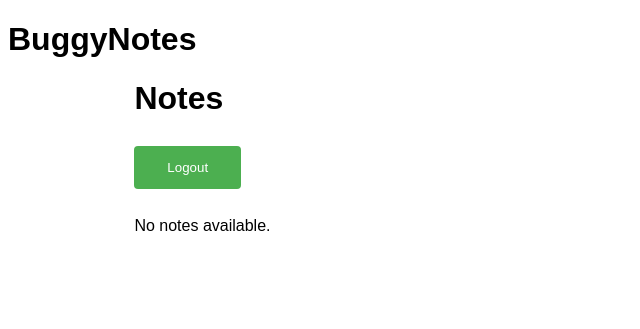
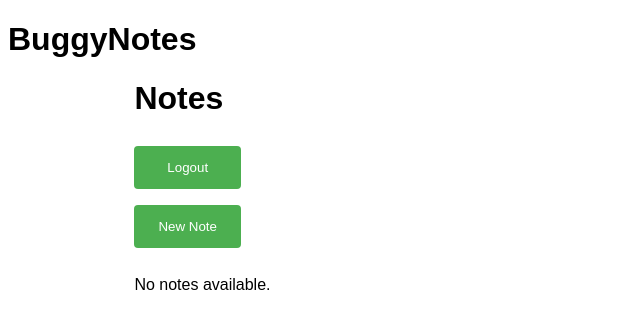
Before and after one commit to Roar1ngDuck/buggynotes, a Django app: page / in a window 1280 px wide. Shown: the top 329 px of the page, without its empty margins (0-640 px from the left). Run offline with Django 4.2, Linux system fonts and the light colour scheme; the visitor is signed in with stand-in values (Sample User, id 1); data that the repository does not hold is empty.

Commit message:
Add note creation

```diff
--- a/notes/templates/notes/index.html
+++ b/notes/templates/notes/index.html
@@ -20,6 +20,12 @@
         <button type="submit">Logout</button>
     </form>
 
+    <!-- New Note Button -->
+    <form action="{% url 'create_note' %}" method="post">
+        {% csrf_token %}
+        <button type="submit">New Note</button>
+    </form>
+
     <!-- List all notes -->
     <div class="note-list">
         {% for note in notes %}
--- a/notes/urls.py
+++ b/notes/urls.py
@@ -8,5 +8,6 @@ urlpatterns = [
     path("login", LoginView.as_view(), name='login'),
     path('logout', LogoutView.as_view(), name='logout'),
     path('signup/', views.SignUpView.as_view(), name='signup'),
-    path('note/<int:note_id>/', views.view_note, name='view_note')
+    path('note/<int:note_id>/', views.view_note, name='view_note'),
+    path('create/', views.create_note, name='create_note'),
 ]
--- a/notes/views.py
+++ b/notes/views.py
@@ -30,6 +30,18 @@ def view_note(request, note_id):
     else:
         return render(request, 'notes/view_note.html', {'note': note})
 
+@login_required
+def create_note(request):
+    if request.method == 'POST':
+        # Create a new blank Note object and save it.
+        new_note = Note(owner=request.user)
+        new_note.save()
+        # Redirect to the edit page for the new note.
+        return redirect('view_note', new_note.id)
+    else:
+        # If someone tries to access this URL with GET, redirect them to the index page.
+        return redirect('index')
+
 class SignUpView(generic.CreateView):
     form_class = UserCreationForm
     success_url = reverse_lazy('index')  # Redirect to login page after signup
```
